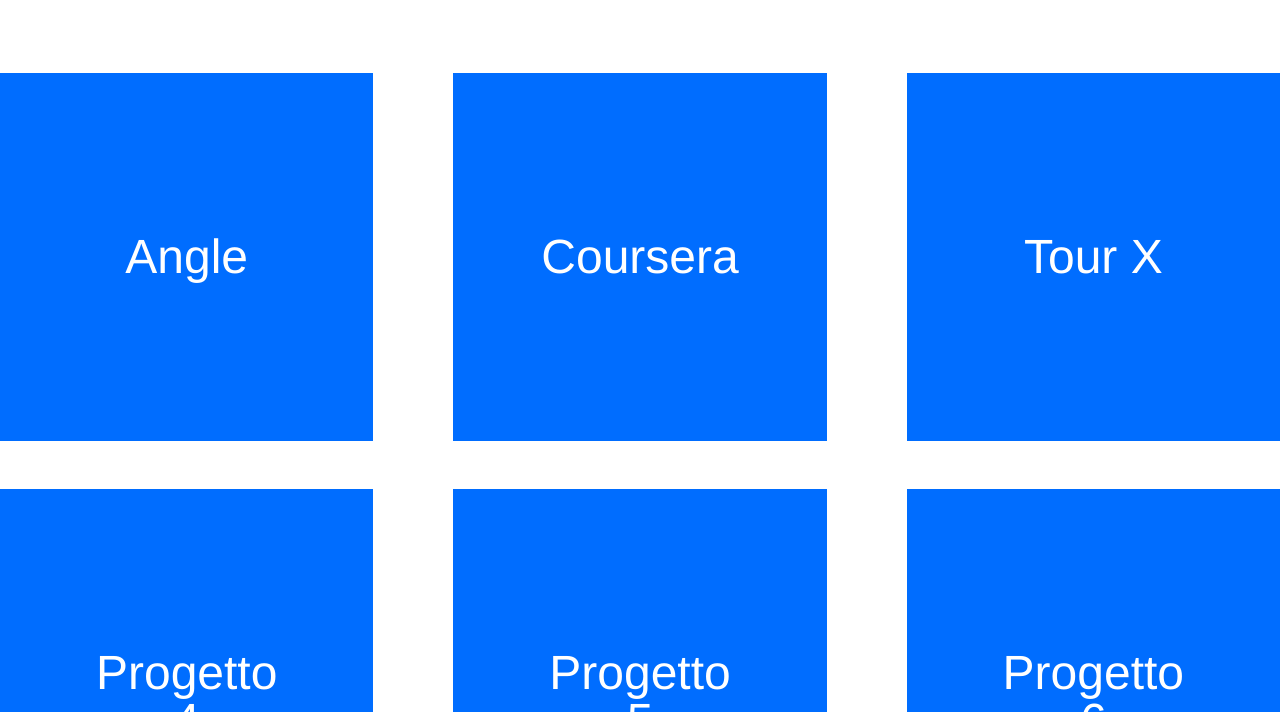
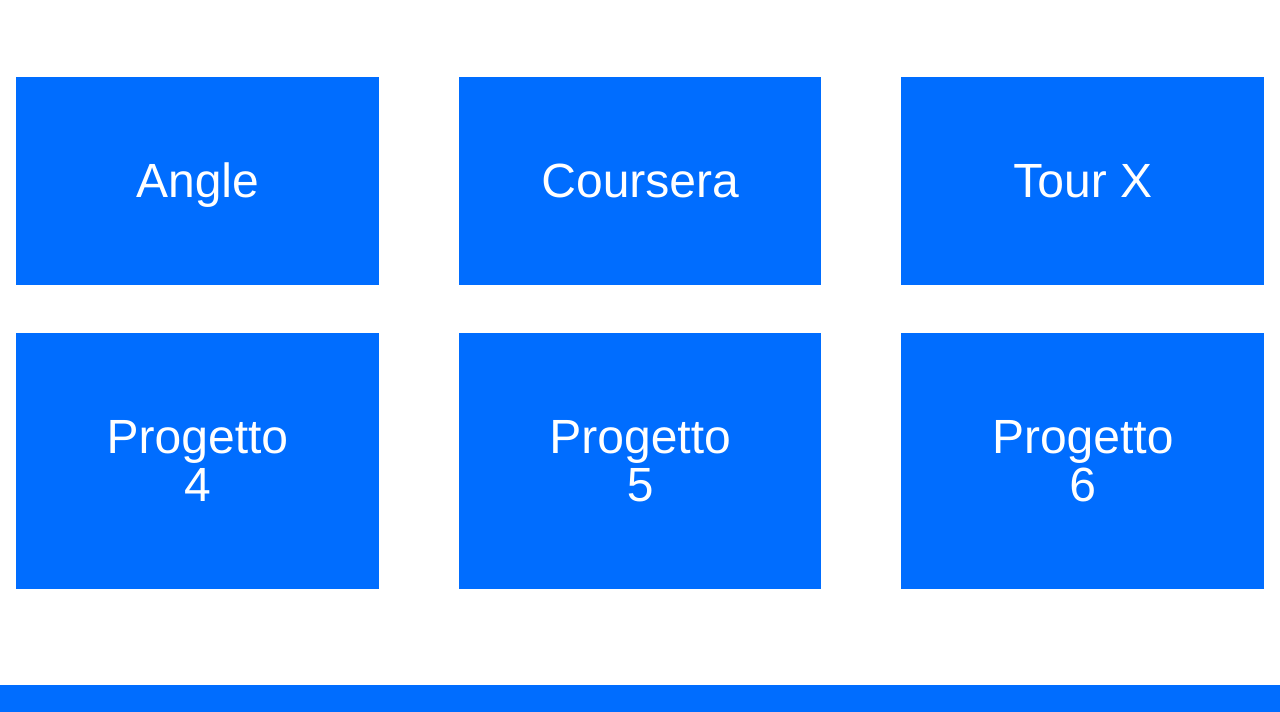
Before and after one commit to claudiopome/skills-together-website, a website built with Vite: page index.html in a window 1280 px wide. Shown: the part 651-1363 px from the top of the page. Built offline with nearby package versions, Linux system fonts and the light colour scheme.

Commit message:
wip: add padding.

```diff
--- a/index.html
+++ b/index.html
@@ -29,7 +29,7 @@
         </button>
       </div>
       <div class="hidden justify-between items-center w-full md:flex md:w-auto md:order-1">
-        <ul class="flex flex-col p-4 mt-4 md:flex-row justify-center md:space-x-8 md:mt-0 md:text-sm font-bold">
+        <ul class="flex flex-col p-4 mt-4 md:flex-row justify-center md:space-x-8 md:mt-0 md:text-base font-bold">
           <li class="md:hidden">
             <a href="#" class="block py-2 pr-4 pl-3 text-white bg-blue text-white md:bg-transparent md:hidden md:p-0">Progetti</a>
           </li>
@@ -81,16 +81,16 @@
     </li>
   </ul>
 </nav>
-<section class="container mx-auto grid gap-x-20 gap-y-12 md:grid-cols-2 lg:grid-cols-3 pt-20 pb-24">
-  <a class="text-center text-3xl xl:text-5xl text-white bg-blue hover:bg-yellow px-20 py-40" href="#">Angle</a>
-  <a class="text-center text-3xl xl:text-5xl text-white bg-blue hover:bg-yellow px-20 py-40" href="#">Coursera</a>
-  <a class="text-center text-3xl xl:text-5xl text-white bg-blue hover:bg-yellow px-20 py-40" href="#">Tour X</a>
-  <a class="text-center text-3xl xl:text-5xl text-white bg-blue hover:bg-yellow px-20 py-40" href="#">Progetto 4</a>
-  <a class="text-center text-3xl xl:text-5xl text-white bg-blue hover:bg-yellow px-20 py-40" href="#">Progetto 5</a>
-  <a class="text-center text-3xl xl:text-5xl text-white bg-blue hover:bg-yellow px-20 py-40" href="#">Progetto 6</a>
+<section class="container mx-auto grid gap-x-20 gap-y-12 md:grid-cols-2 lg:grid-cols-3 pt-20 pb-24 px-4">
+  <a class="text-center text-3xl xl:text-5xl text-white bg-blue hover:bg-yellow px-20 py-20" href="#">Angle</a>
+  <a class="text-center text-3xl xl:text-5xl text-white bg-blue hover:bg-yellow px-20 py-20" href="#">Coursera</a>
+  <a class="text-center text-3xl xl:text-5xl text-white bg-blue hover:bg-yellow px-20 py-20" href="#">Tour X</a>
+  <a class="text-center text-3xl xl:text-5xl text-white bg-blue hover:bg-yellow px-20 py-20" href="#">Progetto 4</a>
+  <a class="text-center text-3xl xl:text-5xl text-white bg-blue hover:bg-yellow px-20 py-20" href="#">Progetto 5</a>
+  <a class="text-center text-3xl xl:text-5xl text-white bg-blue hover:bg-yellow px-20 py-20" href="#">Progetto 6</a>
 </section>
 <footer class="bg-blue text-white text-base pt-8 pb-20">
-  <div class="container mx-auto flex flex-wrap">
+  <div class="container mx-auto flex flex-wrap px-4">
     <div class="w-full sm:w-1/2 md:w-1/3 lg:w-1/4 xl:w-1/5 mb-4">
       <a href="#" class="flex items-center">
         <!-- <img src="assets/images/skillstogether-logo.svg" class="mr-3 h-6 sm:h-9" alt="Skills Together Logo"/> -->
```
